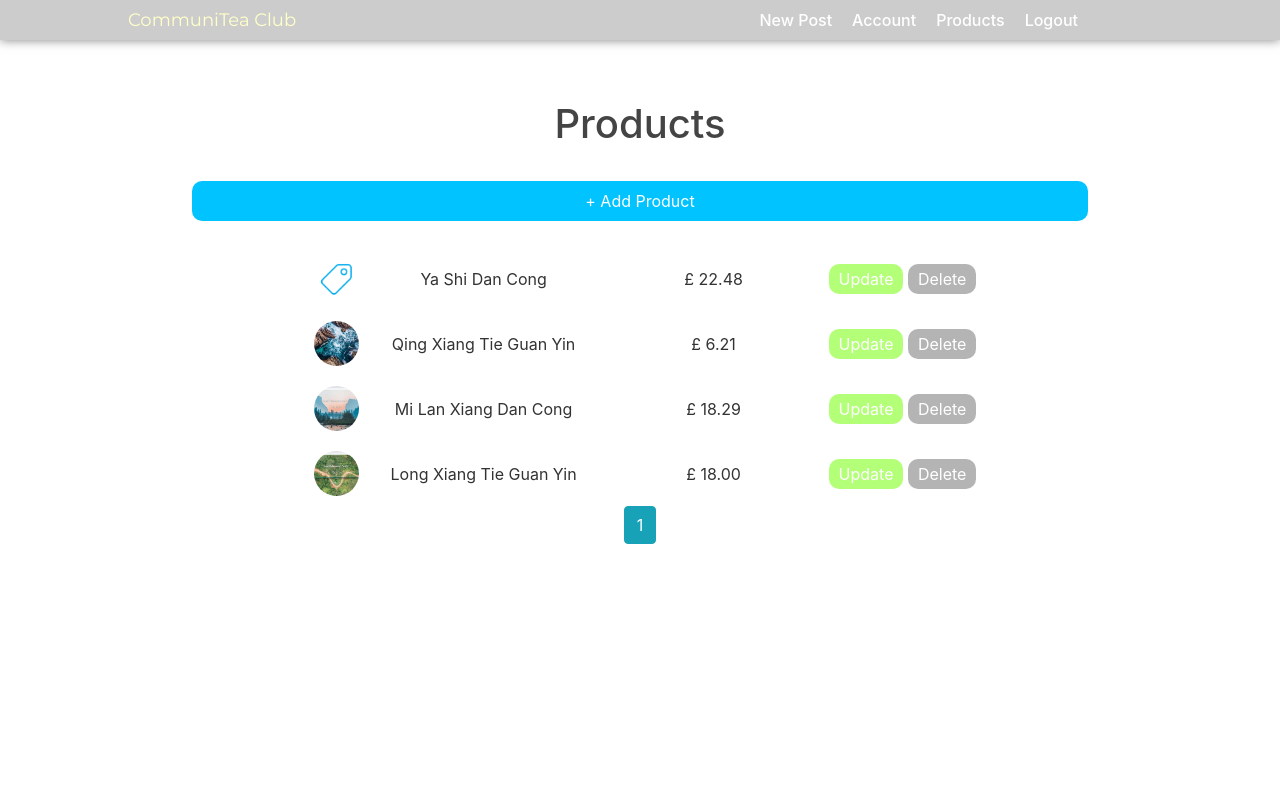
After one commit to kolomiytsevs/communitea-CMS, a Flask app: page /all_products in a window 1280 px wide. The commit adds this page. Run offline with Flask 2, Linux system fonts and the light colour scheme; a user stored in the database is signed in; data comes from the database, SQL or seed files in the repository; both versions use the stored data as it was after the commit; some libraries are stand-ins or nearby versions.

Commit message:
product dashboard - create, update, delete

```diff
--- a/cmsdash/models.py
+++ b/cmsdash/models.py
@@ -53,5 +53,8 @@ class Product(db.Model):
     price = db.Column(db.Integer, nullable=False)
     in_stock = db.Column(db.Boolean, nullable=False, default=True)
     description = db.Column(db.Text, nullable=False)
-    main_image = db.Column(db.String(20), nullable=False, default='default.jpg')
+    main_image = db.Column(db.String(20), nullable=False, default='default.png')
     weight = db.Column(db.Integer, nullable=True)
+
+    def __repr__(self):
+        return f"Product('{self.name}', '{self.price}', '{self.main_image}')"
--- a/cmsdash/products/routes.py
+++ b/cmsdash/products/routes.py
@@ -3,6 +3,7 @@ from cmsdash.products.forms import NewProductForm
 from cmsdash import db
 from cmsdash.models import Product
 from flask_login import current_user, login_required
+from cmsdash.products.utils import save_picture
 
 products = Blueprint('products', __name__)
 
@@ -19,3 +20,47 @@ def new_product():
         flash('Product added!', 'success')
         return redirect(url_for('main.home'))
     return render_template('new_product.html', title='Add Product', form=form, legend='Add Product')
+
+@products.route('/product/<int:product_id>/update', methods=['GET', 'POST'])
+@login_required
+def update_product(product_id):
+    product = Product.query.get_or_404(product_id)
+    form = NewProductForm()
+    if form.validate_on_submit():
+        print(form.picture.data)
+        if form.picture.data:
+            picture_file = save_picture(form.picture.data)
+            product.main_image = picture_file
+        product.name = form.name.data
+        product.description = form.description.data
+        product.price = form.price.data
+        product.in_stock = form.in_stock.data
+        product.weight = form.weight.data
+        db.session.commit()
+        flash('Product updated!', 'success')
+        return redirect(url_for('products.all_products'))
+    elif request.method == 'GET':
+        form.name.data = product.name
+        form.description.data = product.description
+        form.price.data = product.price
+        form.in_stock.data = product.in_stock
+        form.weight.data = product.weight
+        form.picture.data = product.main_image
+    return render_template('new_product.html', title='Update Product', form=form, legend='Update Product')
+
+
+@products.route('/delete_product/<int:product_id>', methods=['GET', 'POST'])
+@login_required
+def delete_product(product_id):
+    product = Product.query.get_or_404(product_id)
+    db.session.delete(product)
+    db.session.commit()
+    flash('Product deleted', 'danger')
+    return redirect(url_for('products.all_products'))
+
+@products.route('/all_products', methods=['GET', 'POST'])
+@login_required
+def all_products():
+    page = request.args.get('page', 1, type=int)
+    products = Product.query.order_by(Product.name.desc()).paginate(page=page, per_page=5)
+    return render_template('product_dash.html', products=products)
--- a/cmsdash/static/main.css
+++ b/cmsdash/static/main.css
@@ -1,9 +1,13 @@
 @import url('https://fonts.googleapis.com/css?family=Montserrat:200,300,400&display=swap');
+html{
+    height:100%;
+}
 
 body {
   background: white !important;
   color: #333333;
-  margin-top: 5rem;
+  height:500px;;
+
 }
 
 h1, h2, h3, h4, h5, h6 {
@@ -83,12 +87,20 @@ h1, h2, h3, h4, h5, h6 {
   border: 1px solid #dddddd;
   border-radius: 3px;
   margin-bottom: 20px;
+
 }
+
+.content-container {
+    justify-content:center;
+    justify-items:center;
+    margin:0 15%;
+}
+
 
 .article-title {
   color: black;
   font-size:24px;
-  margin
+
 }
 
 a.article-title:hover {
@@ -142,3 +154,95 @@ a.article-title:hover {
 .container {
     background-color:white !important;
 }
+
+.product-container{
+    display:flex;
+    align-content:center;
+    align-items:center;
+    justify-content: space-between;
+    text-align:center;
+    margin:0px 0%;
+
+}
+
+.product-container p{
+    margin:0px 15px;
+    width:200px;
+}
+
+.product-btn {
+    background-color:#00c3ff;
+    padding:8px 15px;
+    color:white;
+    text-decoration:none;
+    border-radius:10px;
+    border:none;
+    margin:25px 0px;
+}
+
+.product-btn:hover {
+    text-decoration:none;
+    color:white;
+    background-color:rgb(80,200,255);
+    border:none;
+    cursor:pointer;
+}
+
+.body-container {
+    width:100%;
+    margin-top:100px;
+}
+
+.pagination {
+    width:100%;
+    justify-content:center;
+}
+
+.title-div {
+    width:100%;
+    text-align:center;
+    justify-content:center;
+}
+
+.title-div a  button{
+    width:100%;
+}
+
+.message-success {
+    width:80%;
+    padding:5px;
+    background-color:lightgreen;
+    color:white;
+    text-align:center;
+    margin:auto;
+    border-radius:10px;
+    margin-bottom:20px;
+}
+
+.update-btn {
+    padding:5px 10px;
+    background-color:rgb(180,255,120);
+    color:white;
+    text-decoration:none;
+    border-radius:10px;
+}
+
+.update-btn:hover {
+    text-decoration:none;
+    color:white;
+}
+
+.delete-btn {
+    padding:3px 10px;
+    background-color:rgb(180,180,180);
+    color:white;
+    text-decoration:none;
+    border-radius:10px;
+    border:none;
+}
+
+.delete-btn:hover {
+    text-decoration:none;
+    color:white;
+    cursor:pointer;
+}
--- a/cmsdash/templates/layout.html
+++ b/cmsdash/templates/layout.html
@@ -21,29 +21,6 @@
 </head>
 <body>
     <header class="site-header">
-      <nav class="navbar navbar-expand-md navbar-dark bg-steel fixed-top" style="display:none">
-        <div class="container">
-          <a class="navbar-brand mr-4" href="/">Flask Blog</a>
-
-          <div class="collapse navbar-collapse" id="navbarToggle">
-            <div class="navbar-nav mr-auto">
-              <a class="nav-item nav-link" href={{url_for('main.home')}}>Home</a>
-              <a class="nav-item nav-link" href={{url_for('main.about')}}>About</a>
-            </div>
-            <!-- Navbar Right Side -->
-            <div class="navbar-nav">
-                {% if current_user.is_authenticated %}
-                    <a class="nav-item nav-link" href={{url_for('posts.new_post')}}>New Post</a>
-                    <a class="nav-item nav-link" href={{url_for('users.account')}}>Account</a>
-                    <a class="nav-item nav-link" href={{url_for('users.logout')}}>Logout</a>
-                {% else %}
-                    <a class="nav-item nav-link" href={{url_for('users.login')}}>Login</a>
-                    <a class="nav-item nav-link" href=''>Register</a>
-                {% endif %}
-            </div>
-          </div>
-        </div>
-      </nav>
         <div class="nav">
             <div class="logo">
                 <a href="{{url_for('main.home')}}" class="nav-logo">CommuniTea Club</a>
@@ -52,6 +29,7 @@
                 {% if current_user.is_authenticated %}
                     <a class="nav-link" href={{url_for('posts.new_post')}}>New Post</a>
                     <a class="nav-link" href={{url_for('users.account')}}>Account</a>
+                    <a class="nav-link" href={{url_for('products.all_products')}}>Products</a>
                     <a class="nav-link" href={{url_for('users.logout')}}>Logout</a>
                 {% else %}
                     <a class="nav-link" href={{url_for('users.login')}}>Login</a>
@@ -60,32 +38,22 @@
             </div>
         </div>
     </header>
-    <main role="main" class="container">
-      <div class="row">
-        <div class="col-md-8">
+    <main >
+      <div class="body-container">
+
           {% with messages = get_flashed_messages(with_categories=true) %}
             {% if messages %}
                 {% for category, message in messages  %}
-                    <div class="alert-{{ category }}">
+                    <div class="message-{{ category }}">
                         {{message}}
                     </div>
                 {% endfor %}
             {% endif %}
           {% endwith %}
-          {% block content %}{% endblock %}
-        </div>
-        <div class="col-md-4">
-          <div class="content-section">
-            <h4>Quick Links</h4>
-            <p class='text-muted'>
-              <ul class="list-group">
-                <li class="list-group-item list-group-item-light">Latest Posts</li>
-                <li class="list-group-item list-group-item-light">Announcements</li>
-                <li class="list-group-item list-group-item-light">Calendars</li>
-              </ul>
-            </p>
-          </div>
-        </div>
+            <div class="content-container">
+                {% block content %}
+                {% endblock %}
+            </div>
       </div>
     </main>
 
--- a/cmsdash/templates/new_product.html
+++ b/cmsdash/templates/new_product.html
@@ -1,7 +1,7 @@
 {% extends "layout.html" %}
 {% block content %}
     <div class="content-section">
-        <form method="POST" action="">
+        <form method="POST" action="" enctype="multipart/form-data">
            {# hidden tag adds csrf protection #}
             {{ form.hidden_tag() }}
             <fieldset class="form-group">
@@ -66,13 +66,13 @@
                 <div class="form-group">
                     {{ form.picture.label() }}
                     {{ form.picture(class='form-control-file') }}
+                    current: {{ form.picture.data }}
                     {% if form.picture.errors %}
                         {% for error in form.picture.errors %}
-                    <span class="text-danger">{{error}}</span></div>
+                            <span class="text-danger">{{error}}</span></div>
                         {% endfor %}
                     {% endif %}
                 </div>
-
             </fieldset>
             <div class="form-group">
                 {{ form.submit(class='btn btn-outline-info') }}
--- /dev/null
+++ b/cmsdash/templates/product_dash.html
@@ -0,0 +1,51 @@
+{% extends "layout.html" %}
+{% block content %}
+    <div class="title-div">
+        <h1>Products</h1>
+        <a href="{{  url_for('products.new_product') }}"><button class="product-btn">+ Add Product</button></a>
+    </div>
+    {% for product in products.items %}
+        <div class="product-container">
+            <img class="article-img" src="{{ url_for('static', filename='productpics/'+product.main_image) }}">
+            <p>{{product.name}}</p>
+            <p>£ {{'%0.2f'|format(product.price|float)}}</p>
+            <div>
+                <a class="update-btn" href="{{ url_for('products.update_product', product_id=product.id) }}">Update</a>
+                <button type="button" class="delete-btn" data-toggle="modal" data-target="#deleteModal-{{product.id}}">Delete</button>
+            </div>
+        </div>
+<!-- Modal -->
+      <div class="modal fade {{product.id}}" id="deleteModal-{{product.id}}" tabindex="-1" role="dialog" aria-labelledby="deleteModalLabel" aria-hidden="true">
+        <div class="modal-dialog" role="document">
+          <div class="modal-content">
+            <div class="modal-header">
+              <h5 class="modal-title" id="deleteModalLabel">Delete {{product.name}}?</h5>
+              <button type="button" class="close" data-dismiss="modal" aria-label="Close">
+                <span aria-hidden="true">&times;</span>
+              </button>
+            </div>
+            <div class="modal-footer">
+              <button type="button" class="btn btn-secondary" data-dismiss="modal">Close</button>
+              <form action="{{url_for('products.delete_product', product_id=product.id)}}" method="POST">
+                <input class="btn btn-danger" type="submit" value="Delete">
+              </form>
+            </div>
+          </div>
+        </div>
+      </div>
+
+    {% endfor %}
+    <div class="pagination">
+    {% for page_num in products.iter_pages(left_edge=1, right_edge=1, left_current=1, right_current=2) %}
+        {% if page_num %}
+            {% if products.page == page_num %}
+                <a class="btn btn-info mb-4" href="{{url_for('main.home', page=page_num)}}">{{page_num}}</a>
+            {% else %}
+                <a class="btn btn-outline-info mb-4" href="{{url_for('main.home', page=page_num)}}">{{page_num}}</a>
+            {% endif %}
+        {% else %}
+            ...
+        {% endif %}
+    {% endfor %}
+    </div>
+{% endblock content %}
```
Also changed, not shown: cmsdash/products/forms.py (+4 -6 lines), cmsdash/products/utils.py (added, +18 -0 lines), cmsdash/site.db, cmsdash/static/productpics/3578e415c6fb4bd4.JPG (added), cmsdash/static/productpics/6842875d7690c5e7.JPG (added), cmsdash/static/productpics/default.jpg (added), cmsdash/static/productpics/default.png (added), cmsdash/static/productpics/f414f88b32ffc9da.jpg (added), cmsdash/static/profilepics/e59a5f5472cba9c8.JPG (added).
